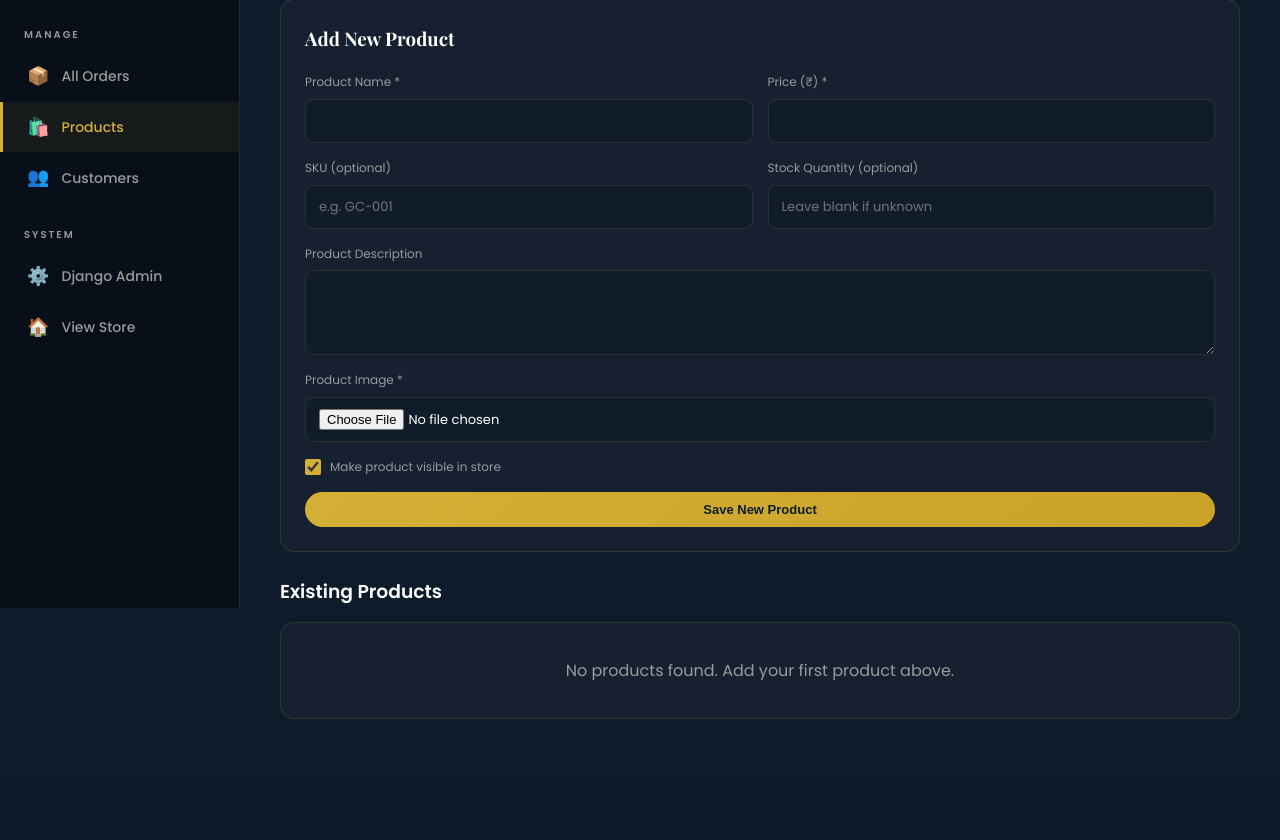
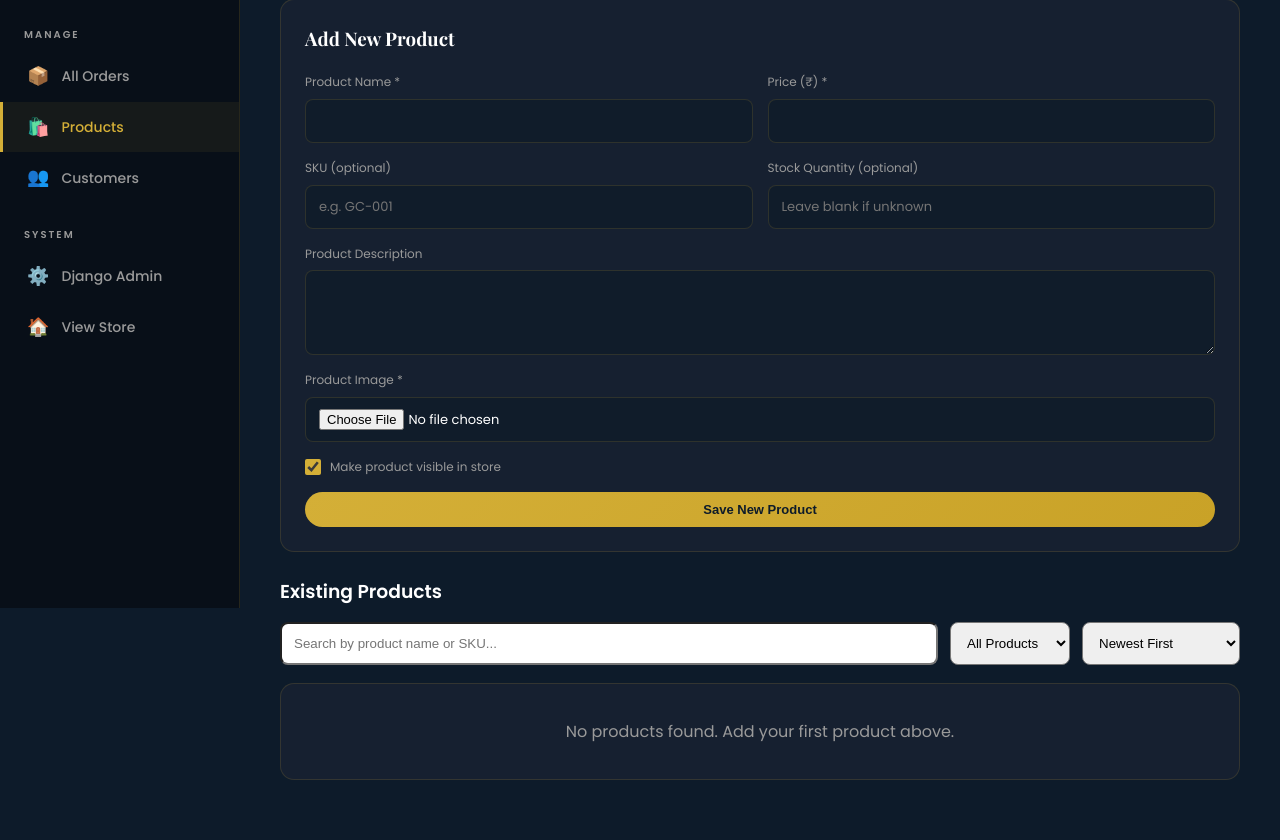
Before and after one commit to monitjain/glow-cart, a Django app: page /dashboard/products/ in a window 1280 px wide. Shown: the part 192-1032 px from the top of the page. Before the commit the page ends 911 px from the top, so only its background shows below. Run offline with Django 5.2, Linux system fonts and the light colour scheme; the visitor is signed in with stand-in values (Sample User, id 1); data that the repository does not hold is empty.

Commit message:
Add admin product sorting and filters

```diff
--- a/store/templates/manage_products.html
+++ b/store/templates/manage_products.html
@@ -131,11 +131,44 @@
 
     <h3 style="color:#fff;margin-bottom:15px;">Existing Products</h3>
 
+<div class="product-tools" style="display:flex;gap:12px;flex-wrap:wrap;margin-bottom:18px;">
+  <input
+    type="search"
+    id="productSearch"
+    placeholder="Search by product name or SKU..."
+    oninput="filterProducts()"
+    style="padding:12px;flex:2;min-width:200px;border-radius:8px;"
+  >
+
+  <select id="productFilter" onchange="filterProducts()" style="padding:12px;border-radius:8px;">
+    <option value="all">All Products</option>
+    <option value="active">Active</option>
+    <option value="inactive">Inactive</option>
+    <option value="stock">In Stock</option>
+    <option value="out">Out of Stock</option>
+  </select>
+
+  <select id="productSort" onchange="sortProducts()" style="padding:12px;border-radius:8px;">
+    <option value="default">Newest First</option>
+    <option value="name">Name: A–Z</option>
+    <option value="price-low">Price: Low to High</option>
+    <option value="price-high">Price: High to Low</option>
+    <option value="stock">Stock: Low to High</option>
+  </select>
+</div>
+
+
     <div class="dash-table-card">
       {% if products %}
       <table class="dash-table">
         <thead>
-          <tr>
+          <tr
+  data-name="{{ product.name|lower }}"
+  data-sku="{{ product.sku|default_if_none:''|lower }}"
+  data-price="{{ product.price }}"
+  data-stock="{{ product.stock|default_if_none:'-1' }}"
+  data-active="{{ product.is_active|yesno:'true,false' }}"
+>
             <th>Image</th>
             <th>Product</th>
             <th>Price</th>
@@ -225,6 +258,7 @@
   </main>
 </div>
 
+
 <script>
   document.getElementById("hamburger").addEventListener("click", () => {
     document.getElementById("nav-links").classList.toggle("open");
@@ -233,6 +267,70 @@
   function toggleEdit(id) {
     document.getElementById(id).classList.toggle("open");
   }
+
+  const productTable = document.querySelector(".dash-table tbody");
+
+  if (productTable) {
+    Array.from(productTable.rows).forEach((row, index) => {
+      row.dataset.originalIndex = index;
+    });
+  }
+
+  function filterProducts() {
+    if (!productTable) return;
+
+    const search = document.getElementById("productSearch").value.toLowerCase().trim();
+    const filter = document.getElementById("productFilter").value;
+
+    Array.from(productTable.rows).forEach(row => {
+      const name = row.dataset.name || "";
+      const sku = row.dataset.sku || "";
+      const stock = Number(row.dataset.stock);
+      const active = row.dataset.active === "true";
+
+      const matchesSearch = name.includes(search) || sku.includes(search);
+
+      let matchesFilter = true;
+
+      if (filter === "active") matchesFilter = active;
+      if (filter === "inactive") matchesFilter = !active;
+      if (filter === "stock") matchesFilter = stock > 0;
+      if (filter === "out") matchesFilter = stock === 0;
+
+      row.style.display = matchesSearch && matchesFilter ? "" : "none";
+    });
+  }
+
+  function sortProducts() {
+    if (!productTable) return;
+
+    const sort = document.getElementById("productSort").value;
+    const rows = Array.from(productTable.rows);
+
+    rows.sort((a, b) => {
+      const nameA = a.dataset.name || "";
+      const nameB = b.dataset.name || "";
+      const priceA = Number(a.dataset.price) || 0;
+      const priceB = Number(b.dataset.price) || 0;
+      const stockA = Number(a.dataset.stock);
+      const stockB = Number(b.dataset.stock);
+
+      if (sort === "name") return nameA.localeCompare(nameB);
+      if (sort === "price-low") return priceA - priceB;
+      if (sort === "price-high") return priceB - priceA;
+
+      if (sort === "stock") {
+        if (stockA < 0) return 1;
+        if (stockB < 0) return -1;
+        return stockA - stockB;
+      }
+
+      return Number(a.dataset.originalIndex) - Number(b.dataset.originalIndex);
+    });
+
+    rows.forEach(row => productTable.appendChild(row));
+  }
 </script>
+
 </body>
 </html>
```
Also changed, not shown: store/admin.py (+23 -1 lines).
